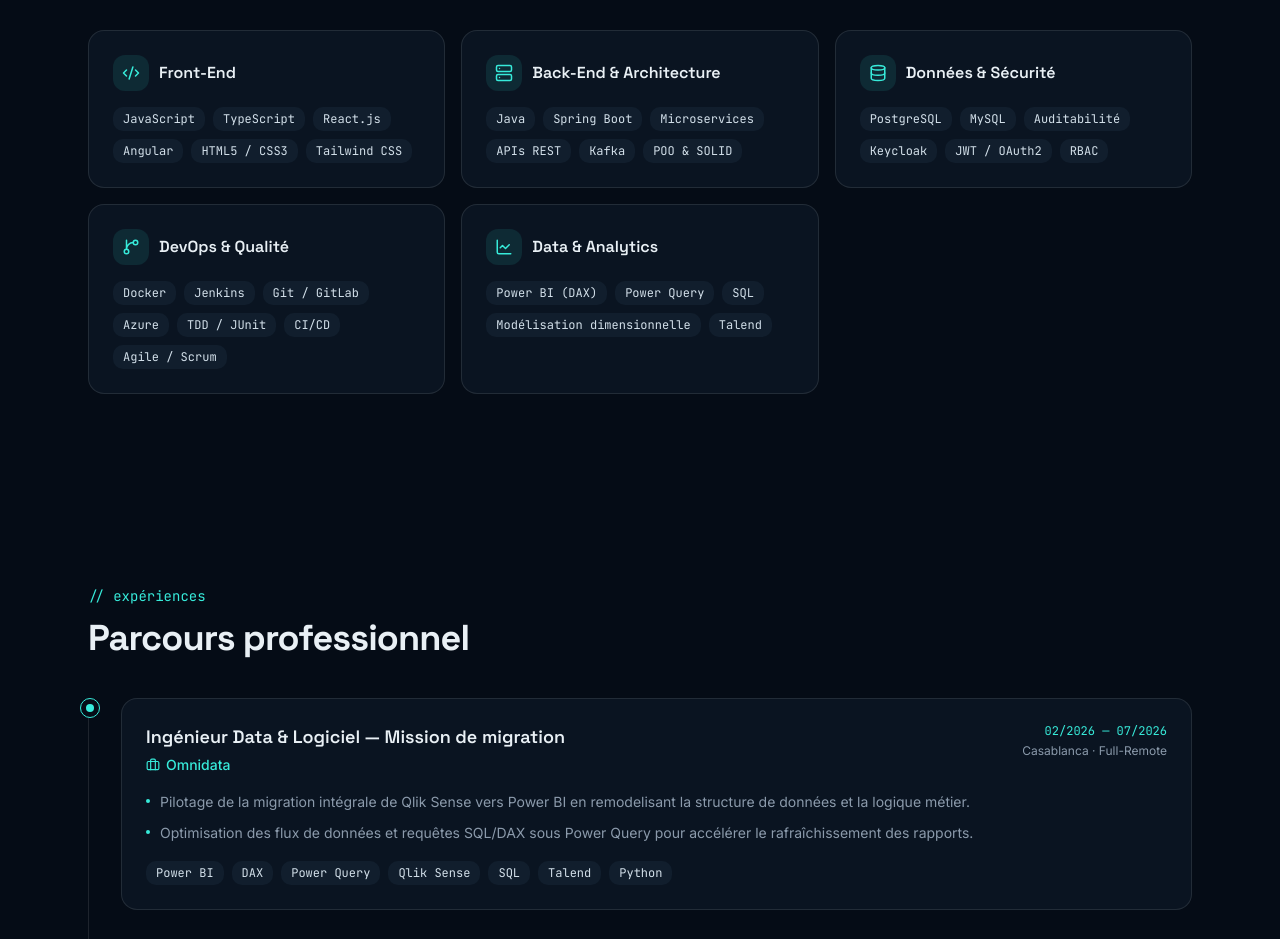
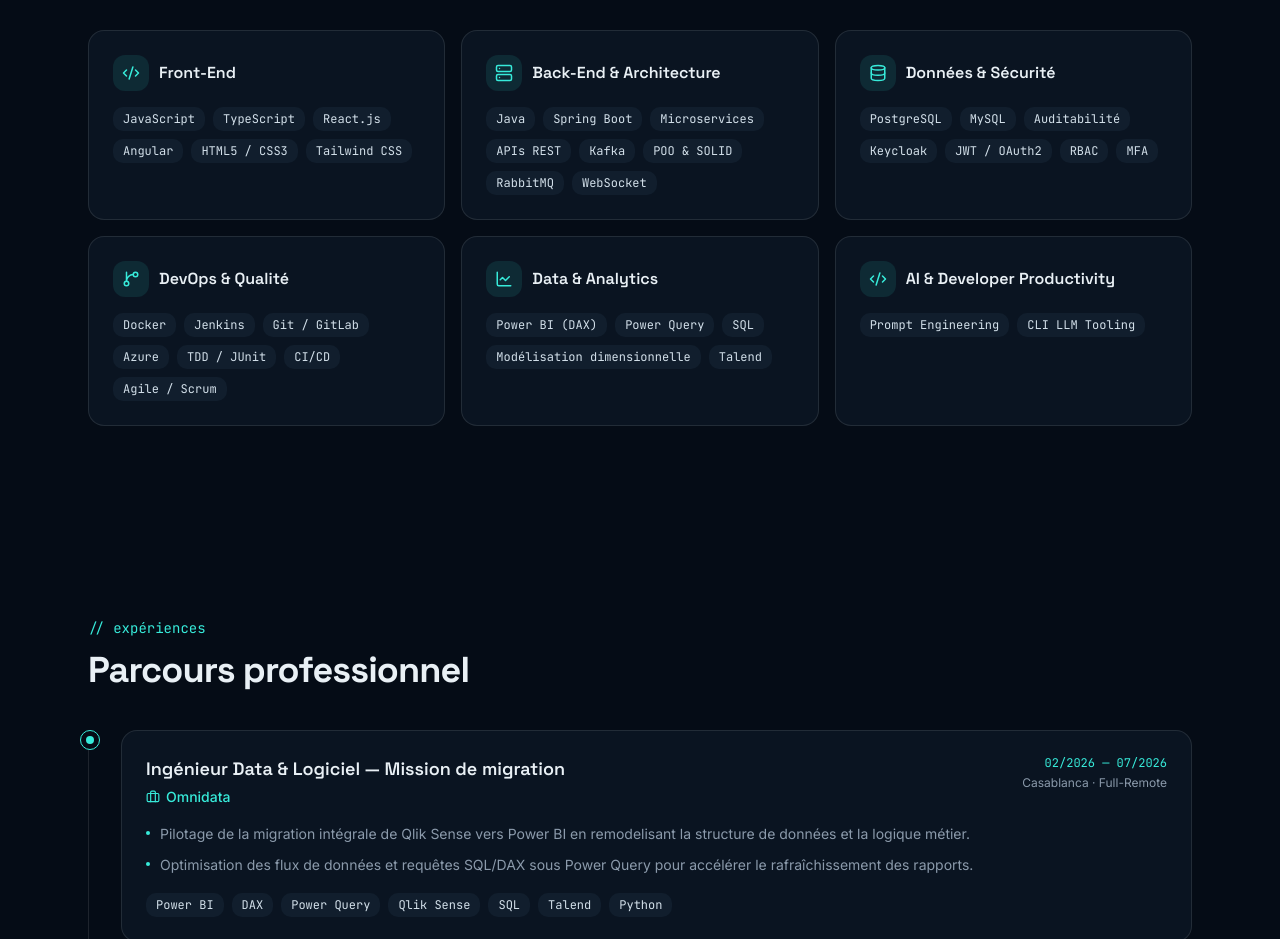
Before and after one commit to oussama-attouch/portfolio-oussama-attouch, a React (Vite) app: page / in a window 1280 px wide. Shown: the part 1580-2519 px from the top of the page. Built offline with nearby package versions, Linux system fonts and the light colour scheme.

Commit message:
content(skillGroups): update from résumé

```diff
--- a/src/components/portfolio/data.ts
+++ b/src/components/portfolio/data.ts
@@ -24,11 +24,11 @@ export const skillGroups = [
   },
   {
     title: "Back-End & Architecture",
-    skills: ["Java", "Spring Boot", "Microservices", "APIs REST", "Kafka", "POO & SOLID"],
+    skills: ["Java", "Spring Boot", "Microservices", "APIs REST", "Kafka", "POO & SOLID", "RabbitMQ", "WebSocket"],
   },
   {
     title: "Données & Sécurité",
-    skills: ["PostgreSQL", "MySQL", "Auditabilité", "Keycloak", "JWT / OAuth2", "RBAC"],
+    skills: ["PostgreSQL", "MySQL", "Auditabilité", "Keycloak", "JWT / OAuth2", "RBAC", "MFA"],
   },
   {
     title: "DevOps & Qualité",
@@ -37,6 +37,10 @@ export const skillGroups = [
   {
     title: "Data & Analytics",
     skills: ["Power BI (DAX)", "Power Query", "SQL", "Modélisation dimensionnelle", "Talend"],
+  },
+  {
+    title: "AI & Developer Productivity",
+    skills: ["Prompt Engineering", "CLI LLM Tooling"],
   },
 ];
 
```
